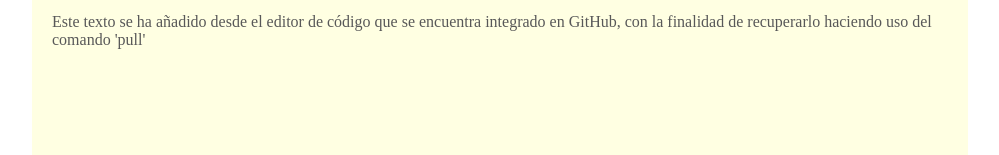
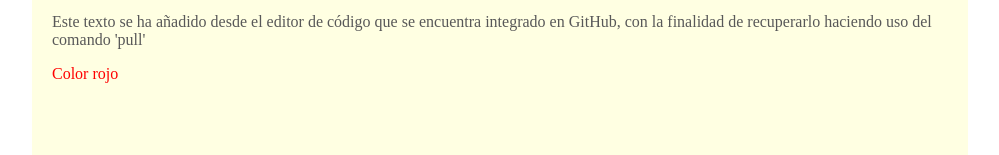
Before and after one commit to davidanguiano/aprendiendo-github, a plain HTML site: page index.html in a window 1280 px wide. Shown: the part 129-284 px from the top of the page, without its empty margins (168-1167 px from the left). Drawn offline with Linux system fonts and the light colour scheme.

Commit message:
Rojo HTM:CSS

```diff
--- a/index.html
+++ b/index.html
@@ -15,6 +15,8 @@
     <p>Este repositorio es usado con fines didactcos para la familiarización con el sistema de control de versiones GitHub.</p>
     <p>Este texto se ha añadido desde el editor de código que se encuentra integrado en GitHub, con la finalidad de
     recuperarlo haciendo uso del comando 'pull'</p>
+
+    <p id="rojo">Color rojo</p>
   </div>
 </body>
 </html>
--- a/style.css
+++ b/style.css
@@ -12,3 +12,7 @@ div{
     color:rgb(88, 88, 88);
     margin-left: 15%;
 }
+
+#rojo{
+	color:red;
+}
```
